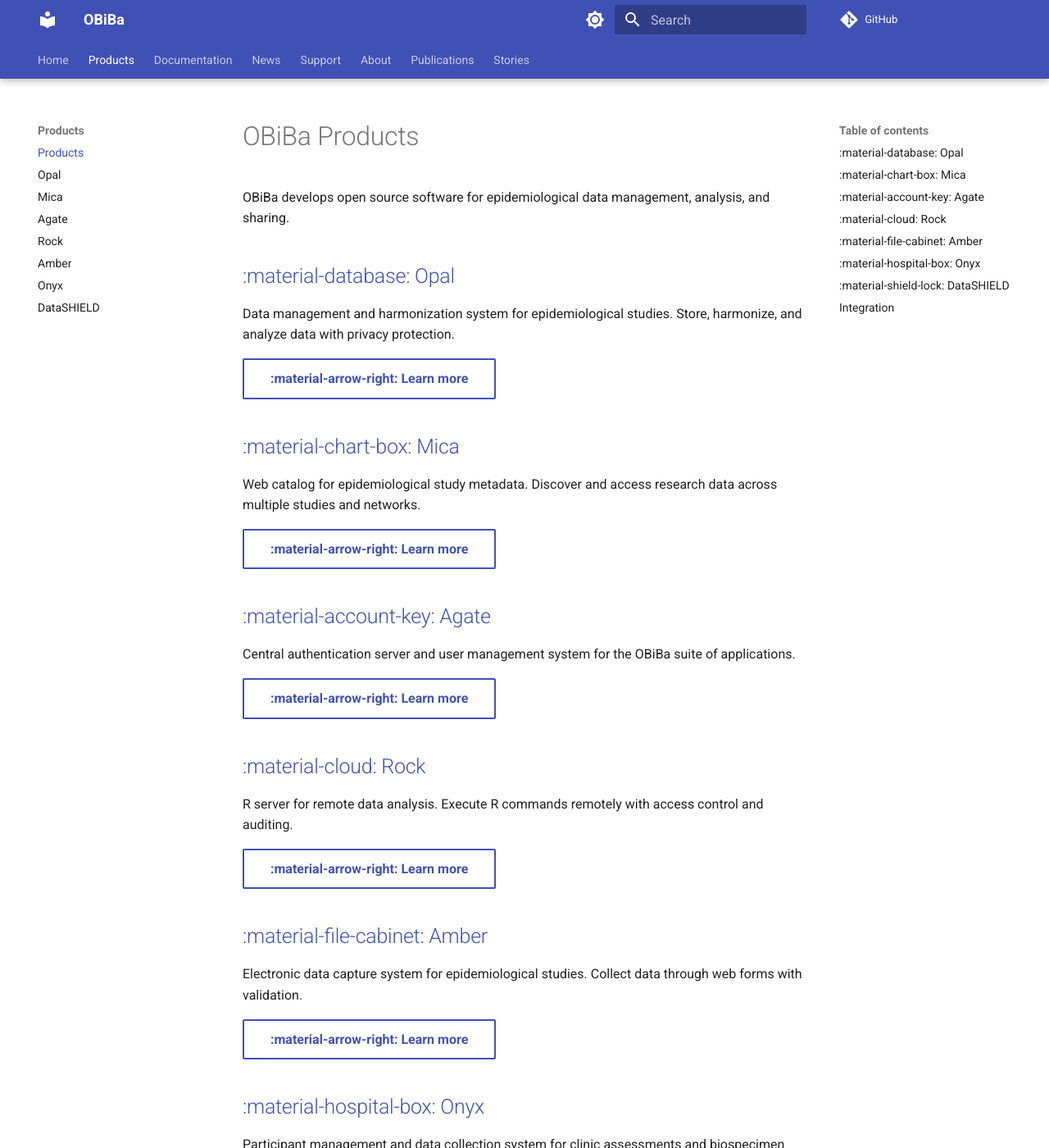
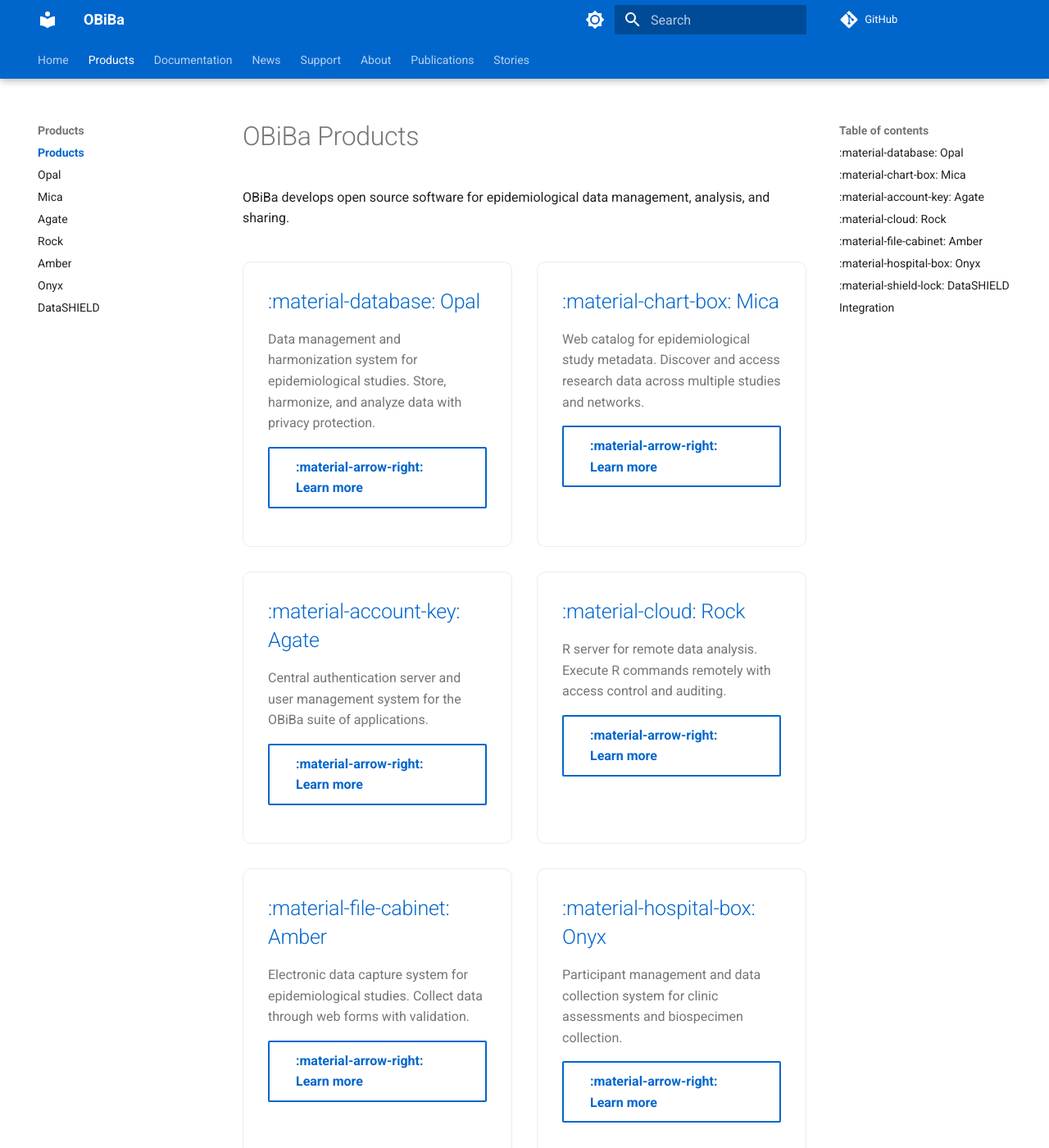
Before and after one commit to obiba/obiba.github.io, an MkDocs documentation site: the page built from docs/products/index.md, in a window 1280 px wide and 1400 px high. Shown: the whole window at 82% size. Built offline with MkDocs 1.6.1 and Material for MkDocs 9.7.7, drawn with Linux system fonts in a browser that asks for light colours.

Commit message:
feat: add custom OBiBa styling

```diff
--- /dev/null
+++ b/docs/assets/stylesheets/extra.css
@@ -0,0 +1,162 @@
+/**
+ * OBiBa Custom Styles for MkDocs Material
+ */
+
+/* Brand Colors */
+:root {
+  --obiba-primary: #0066cc;
+  --obiba-accent: #ff6600;
+  --obiba-light: #f5f7fa;
+}
+
+/* Override Material theme colors */
+[data-md-color-scheme="default"] {
+  --md-primary-fg-color: var(--obiba-primary);
+  --md-accent-fg-color: var(--obiba-accent);
+}
+
+/* Product Grid Layout */
+.product-grid {
+  display: grid;
+  grid-template-columns: repeat(auto-fit, minmax(300px, 1fr));
+  gap: 1.5rem;
+  margin: 2rem 0;
+}
+
+.product-card {
+  border: 1px solid var(--md-default-fg-color--lightest);
+  border-radius: 0.5rem;
+  padding: 1.5rem;
+  transition: all 0.3s ease;
+  background: var(--md-default-bg-color);
+}
+
+.product-card:hover {
+  box-shadow: 0 4px 12px rgba(0, 0, 0, 0.1);
+  border-color: var(--md-primary-fg-color);
+  transform: translateY(-2px);
+}
+
+.product-card h2 {
+  margin-top: 0;
+  color: var(--md-primary-fg-color);
+}
+
+.product-card p {
+  color: var(--md-default-fg-color--light);
+  line-height: 1.6;
+}
+
+/* Product Links */
+.product-links {
+  display: flex;
+  gap: 0.5rem;
+  flex-wrap: wrap;
+  margin: 1.5rem 0;
+}
+
+.product-links .md-button {
+  margin: 0;
+}
+
+/* Home Page Hero */
+.hero-section {
+  text-align: center;
+  padding: 3rem 1rem;
+  background: linear-gradient(135deg, var(--obiba-primary) 0%, #004999 100%);
+  color: white;
+  border-radius: 0.5rem;
+  margin-bottom: 2rem;
+}
+
+.hero-section h1 {
+  font-size: 2.5rem;
+  margin-bottom: 1rem;
+  color: white;
+}
+
+.hero-section p {
+  font-size: 1.25rem;
+  opacity: 0.9;
+}
+
+/* Feature Highlights */
+.feature-list {
+  display: grid;
+  grid-template-columns: repeat(auto-fit, minmax(250px, 1fr));
+  gap: 1.5rem;
+  margin: 2rem 0;
+}
+
+.feature-item {
+  padding: 1rem;
+  text-align: center;
+}
+
+.feature-item h3 {
+  color: var(--md-primary-fg-color);
+  margin-bottom: 0.5rem;
+}
+
+/* Responsive Design */
+@media screen and (max-width: 768px) {
+  .product-grid {
+    grid-template-columns: 1fr;
+  }
+
+  .hero-section h1 {
+    font-size: 1.75rem;
+  }
+
+  .hero-section p {
+    font-size: 1rem;
+  }
+}
+
+/* Blog Enhancements */
+.md-typeset article {
+  max-width: 800px;
+}
+
+.md-typeset .md-content__button {
+  display: none;
+}
+
+/* Improved Tables */
+.md-typeset table:not([class]) {
+  border: 1px solid var(--md-default-fg-color--lightest);
+  border-radius: 0.25rem;
+  overflow: hidden;
+}
+
+.md-typeset table:not([class]) th {
+  background-color: var(--obiba-light);
+  font-weight: 600;
+}
+
+/* Code Blocks */
+.md-typeset code {
+  background-color: var(--md-code-bg-color);
+  border-radius: 0.25rem;
+  padding: 0.1em 0.3em;
+}
+
+/* Custom Admonitions */
+.md-typeset .admonition.tip {
+  border-left-color: var(--obiba-accent);
+}
+
+/* Footer Customization */
+.md-footer-meta {
+  background-color: var(--md-default-fg-color--lightest);
+}
+
+/* Navigation Improvements */
+.md-nav__title {
+  font-weight: 600;
+}
+
+.md-nav__link--active {
+  color: var(--obiba-primary);
+  font-weight: 600;
+}
--- a/mkdocs.yml
+++ b/mkdocs.yml
@@ -60,6 +60,9 @@
   - attr_list
   - md_in_html
 
+extra_css:
+  - assets/stylesheets/extra.css
+
 nav:
   - Home: index.md
   - Products:
```
